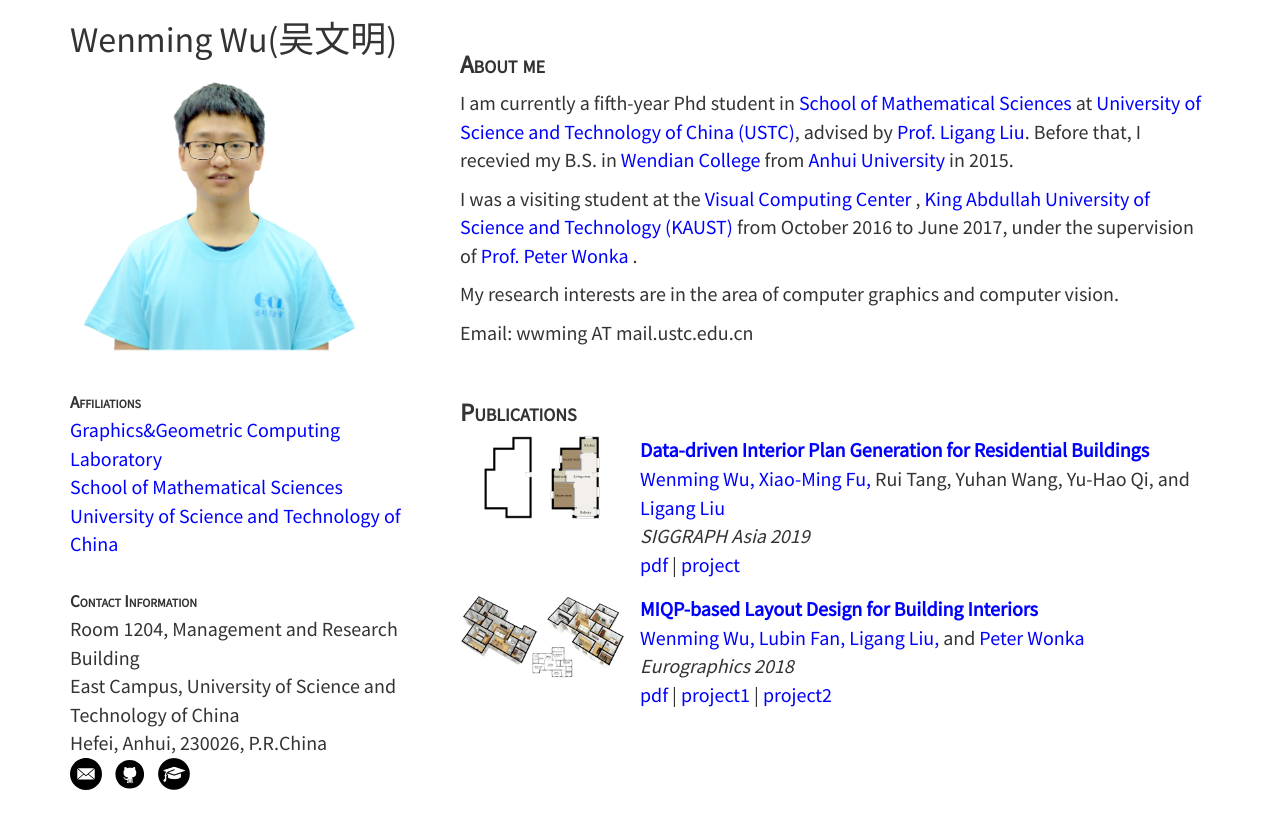
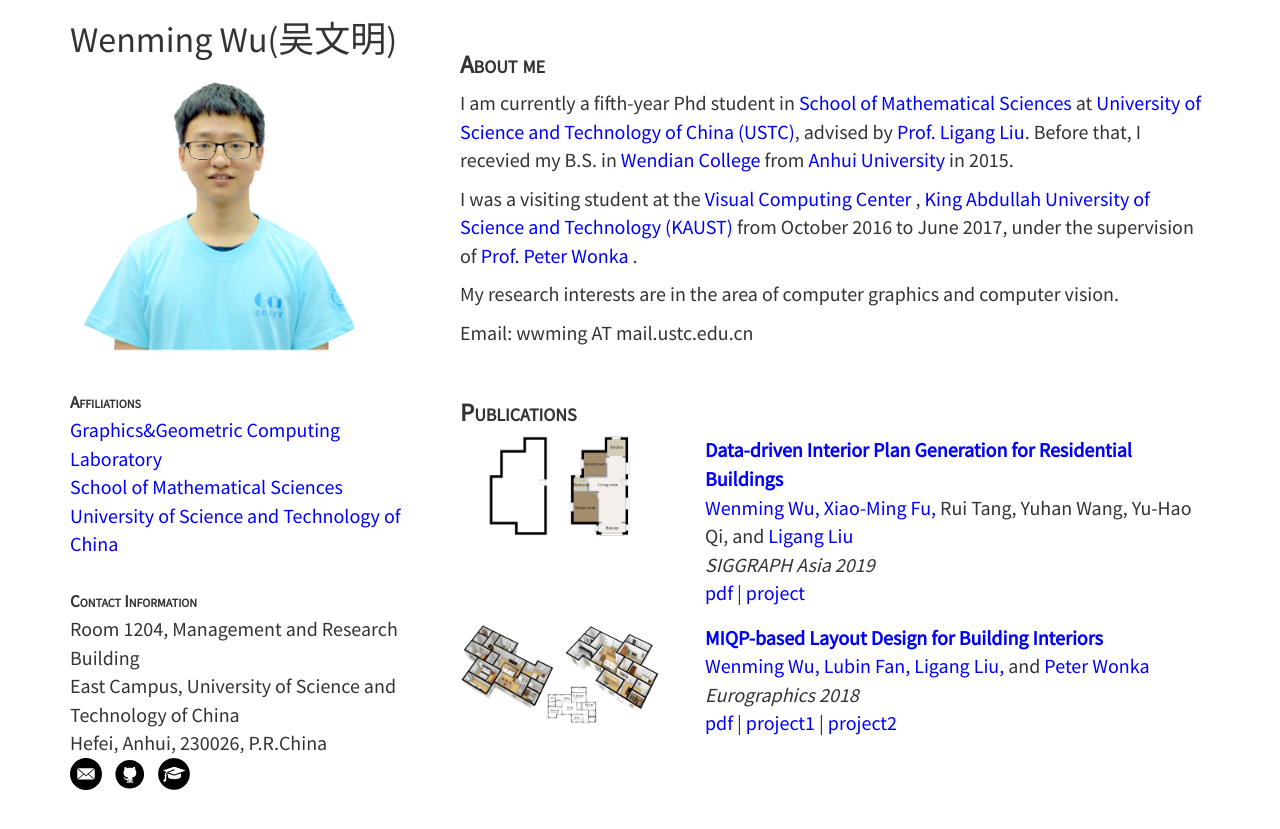
Before and after one commit to wutomwu/wutomwu.github.io, a Jekyll site: the page built from index.html, in a window 1280 px wide. Shown: the top 829 px of the page. Built offline with Jekyll 4.4.1, drawn with Linux system fonts in a browser that asks for light colours.

Commit message:
Update index.html

```diff
--- a/index.html
+++ b/index.html
@@ -60,11 +60,11 @@ layout: default
 				{% endif %}
 			{% endcapture %}
 
-			<div class='col-lg-3 col-md-4 col-xs-4 pubimagesection'>
+			<div class='col-lg-4 col-md-5 col-xs-5 pubimagesection'>
 				<a target='_blank' href='{{ mainlink }}'><img class='pubimage img img-responsive' src='img/pubthumbs/{{ pub.id }}.png' width='200'/></a>
 			</div>
 
-			<div class='col-lg-9 col-md-8 col-xs-8 pubtextsection'>
+			<div class='col-lg-8 col-md-7 col-xs-7 pubtextsection'>
 
 				<div class='pubtitle'>
 					<a target='_blank' href='{{ mainlink }}'>{{ pub.title }}</a>
```
